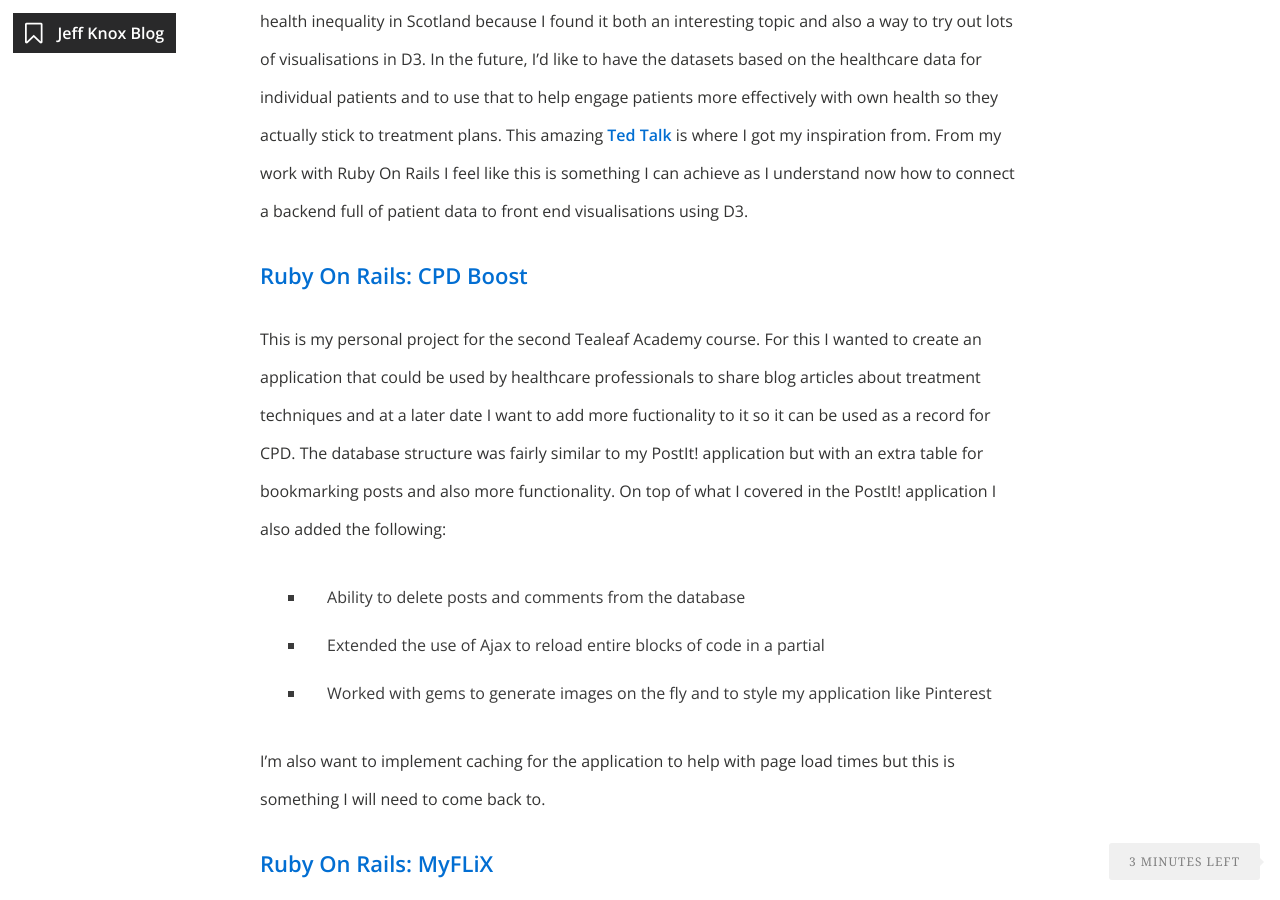
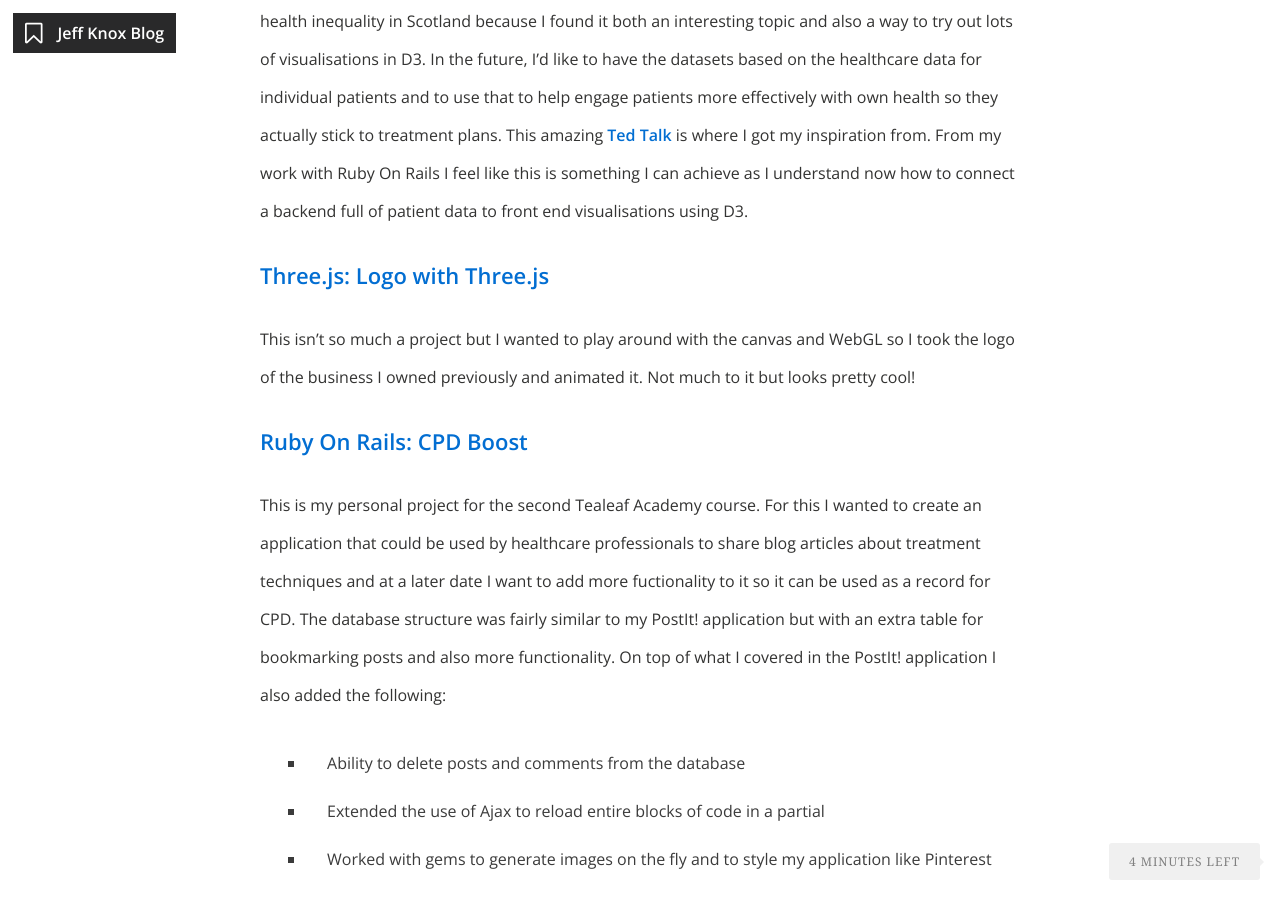
Before and after one commit to knoxjeffrey/knoxjeffrey.github.io, a Jekyll site: the page built from projects.md, in a window 1280 px wide and 900 px high, scrolled down 1577 px. Built offline with Jekyll 4.4.1, drawn with Linux system fonts in a browser that asks for light colours; nearby versions of some CDN libraries.

Commit message:
new project

```diff
--- a/projects.md
+++ b/projects.md
@@ -28,6 +28,9 @@ This is my first project for the second Tealeaf Academy course and involved buil
 
 ###[D3: Scottish Health Inequality](http://scottish-health-inequality.herokuapp.com "Scottish Health Inequality")
 I wanted to gain experience with creating data visualisations based on data sets and D3 looked like a great framework to achieve this.  This came from my interest in healthcare and using data visualisation to help explain complex problems in simple, visual ways.  I started with this project about health inequality in Scotland because I found it both an interesting topic and also a way to try out lots of visualisations in D3.   In the future, I'd like to have the datasets based on the healthcare data for individual patients and to use that to help engage patients more effectively with own health so they actually stick to treatment plans.  This amazing [Ted Talk](http://vimeo.com/103501614) is where I got my inspiration from.  From my work with Ruby On Rails I feel like this is something I can achieve as I understand now how to connect a backend full of patient data to front end visualisations using D3.
+
+###[Three.js: Logo with Three.js](http://development.three-js-logo.divshot.io/ "Logo with Three.js")
+This isn't so much a project but I wanted to play around with the canvas and WebGL so I took the logo of the business I owned previously and animated it.  Not much to it but looks pretty cool!
 
 ###[Ruby On Rails: CPD Boost](http://cpd-boost.herokuapp.com "CPD Boost")
 This is my personal project for the second Tealeaf Academy course.  For this I wanted to create an application that could be used by healthcare professionals to share blog articles about treatment techniques and at a later date I want to add more fuctionality to it so it can be used as a record for CPD.  The database structure was fairly similar to my PostIt! application but with an extra table for bookmarking posts and also more functionality.  On top of what I covered in the PostIt! application I also added the following:
```
